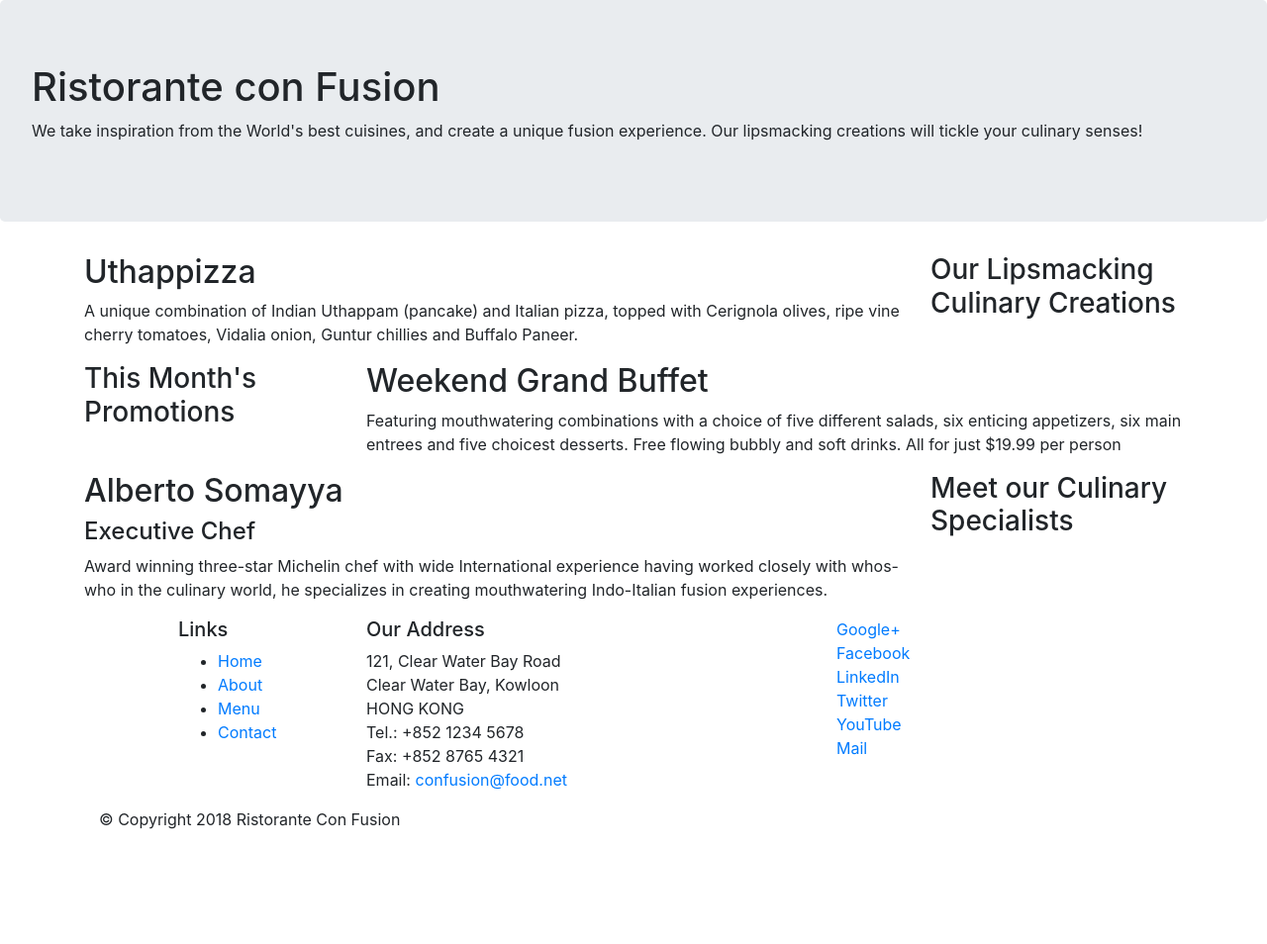
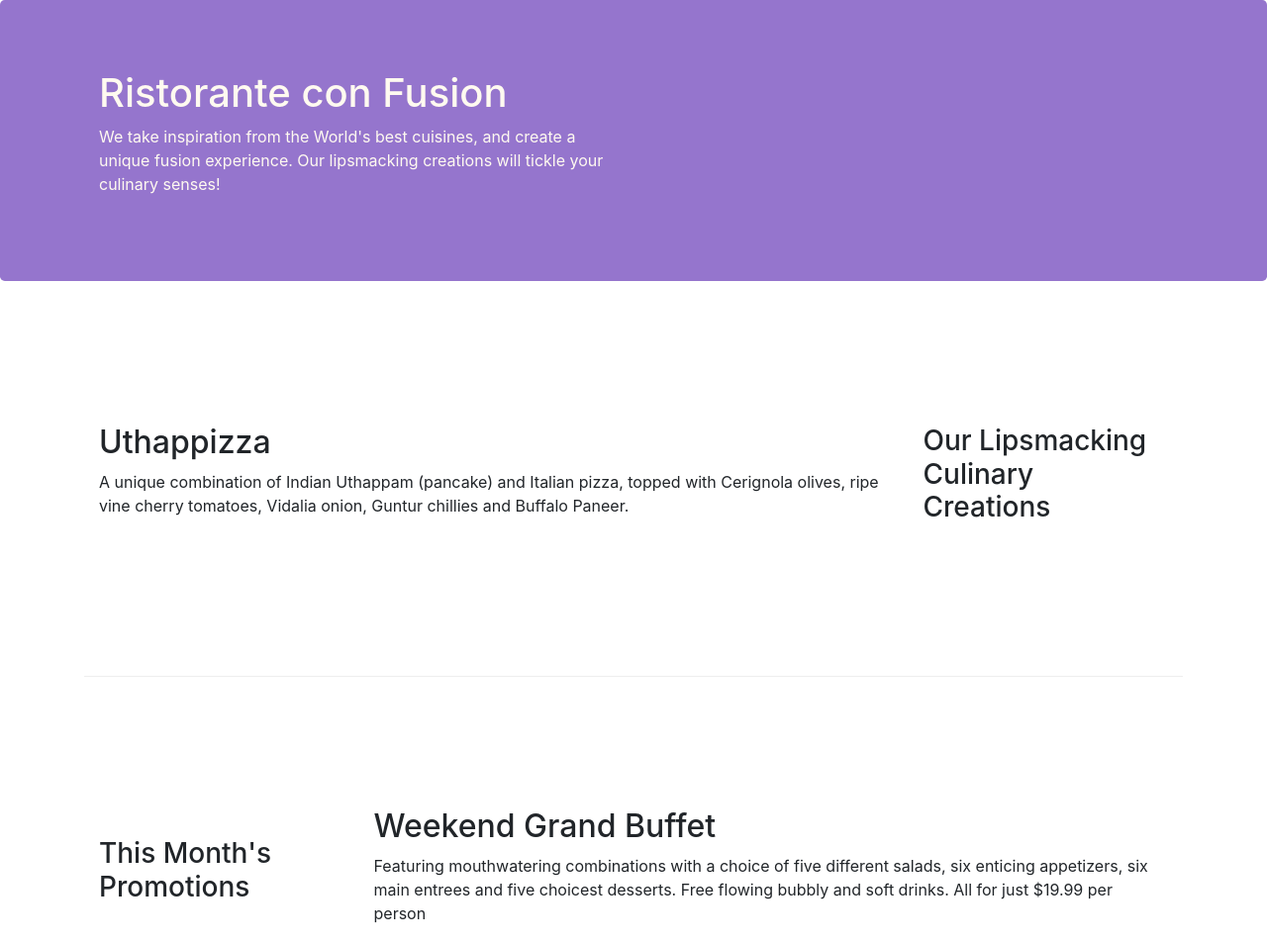
Before and after one commit to MukulSingh105/Bootstrap, a website: page index.html in a window 1280 px wide. Shown: the top 954 px of the page at 99% size. Before the commit the page ends 856 px from the top, so only its background shows below. Drawn offline with nearby package versions, Linux system fonts and the light colour scheme.

Commit message:
bootstrap grid - 2

```diff
--- /dev/null
+++ b/css/style.css
@@ -0,0 +1,30 @@
+.row-header{
+  margin: 0px auto;
+  padding: 0px;
+}
+
+.row-content{
+  margin: 0px auto;
+  padding: 50px 0px 50px 0px;
+  border-bottom: 1px ridge;
+  min-height: 400px;
+}
+
+.footer{
+  background-color: #D1C4E9;
+  margin: 0px auto;
+  padding: 20px 0px 20px 0px;
+}
+
+.jumbotron{
+  margin:0px auto;
+  padding:70px 30px 70px 30px;
+  background: #9575CD;
+  color: floralwhite;
+}
+
+address{
+  font-size: 80%;
+  margin: 0px;
+  color: #0f0f0f;
+}
--- a/index.html
+++ b/index.html
@@ -8,26 +8,27 @@
 
   <!-- Bootstrap CSS -->
   <link rel="stylesheet" href="node_modules/bootstrap/dist/css/bootstrap.min.css">
+  <link rel="stylesheet" href="css/style.css">
     <title>Ristorante Con Fusion</title>
 </head>
 
 <body>
 
     <header class = "jumbotron">
-        <div>
-            <div>
-                <div>
+        <div class = "container">
+            <div class = "row row-header">
+                <div class = "col-12 col-sm-6">
                     <h1>Ristorante con Fusion</h1>
                     <p>We take inspiration from the World's best cuisines, and create a unique fusion experience. Our lipsmacking creations will tickle your culinary senses!</p>
                 </div>
-                <div>
+                <div class = "col-12 col-sm">
                 </div>
             </div>
         </div>
     </header>
 
     <div class = "container">
-        <div class = "row">
+        <div class = "row row-content align-items-center">
             <div class = "col-12 order-sm-last col-sm-4 col-md-3">
                 <h3>Our Lipsmacking Culinary Creations</h3>
             </div>
@@ -38,7 +39,7 @@
         </div>
 
 
-        <div class = "row">
+        <div class = "row row-content align-items-center">
             <div class = "col-12 col-sm-4 col-md-3">
                 <h3>This Month's Promotions</h3>
             </div>
@@ -48,7 +49,7 @@
             </div>
         </div>
 
-        <div class = "row">
+        <div class = "row row-content align-items-center">
             <div class = "col-12 order-sm-last col-sm-4 col-md-3">
                 <h3>Meet our Culinary Specialists</h3>
             </div>
@@ -60,12 +61,12 @@
         </div>
     </div>
 
-    <footer>
+    <footer class = "footer">
         <div class = "container">
             <div class = "row">
                 <div class = "col-4 offset-1 col-sm-2">
                     <h5>Links</h5>
-                    <ul>
+                    <ul class = "list-unstyled">
                         <li><a href="#">Home</a></li>
                         <li><a href="#">About</a></li>
                         <li><a href="#">Menu</a></li>
@@ -83,19 +84,19 @@
 		              Email: <a href="mailto:confusion@food.net">confusion@food.net</a>
 		                </address>
                 </div>
-                <div class = "col-12 col-sm-4">
-                    <div>
-                        <a href="http://google.com/+">Google+</a><br>
-                        <a href="http://www.facebook.com/profile.php?id=">Facebook</a><br>
-                        <a href="http://www.linkedin.com/in/">LinkedIn</a><br>
-                        <a href="http://twitter.com/">Twitter</a><br>
-                        <a href="http://youtube.com/">YouTube</a><br>
+                <div class = "col-12 col-sm-4 align-self-center">
+                    <div class = "text-center">
+                        <a href="http://google.com/+">Google+</a>
+                        <a href="http://www.facebook.com/profile.php?id=">Facebook</a>
+                        <a href="http://www.linkedin.com/in/">LinkedIn</a>
+                        <a href="http://twitter.com/">Twitter</a>
+                        <a href="http://youtube.com/">YouTube</a>
                         <a href="mailto:">Mail</a>
                     </div>
                 </div>
            </div>
-           <div class = "col-auto">
-                <div>
+           <div class = "row justify-content-center">
+                <div class = "col-auto">
                     <p>© Copyright 2018 Ristorante Con Fusion</p>
                 </div>
            </div>
```
